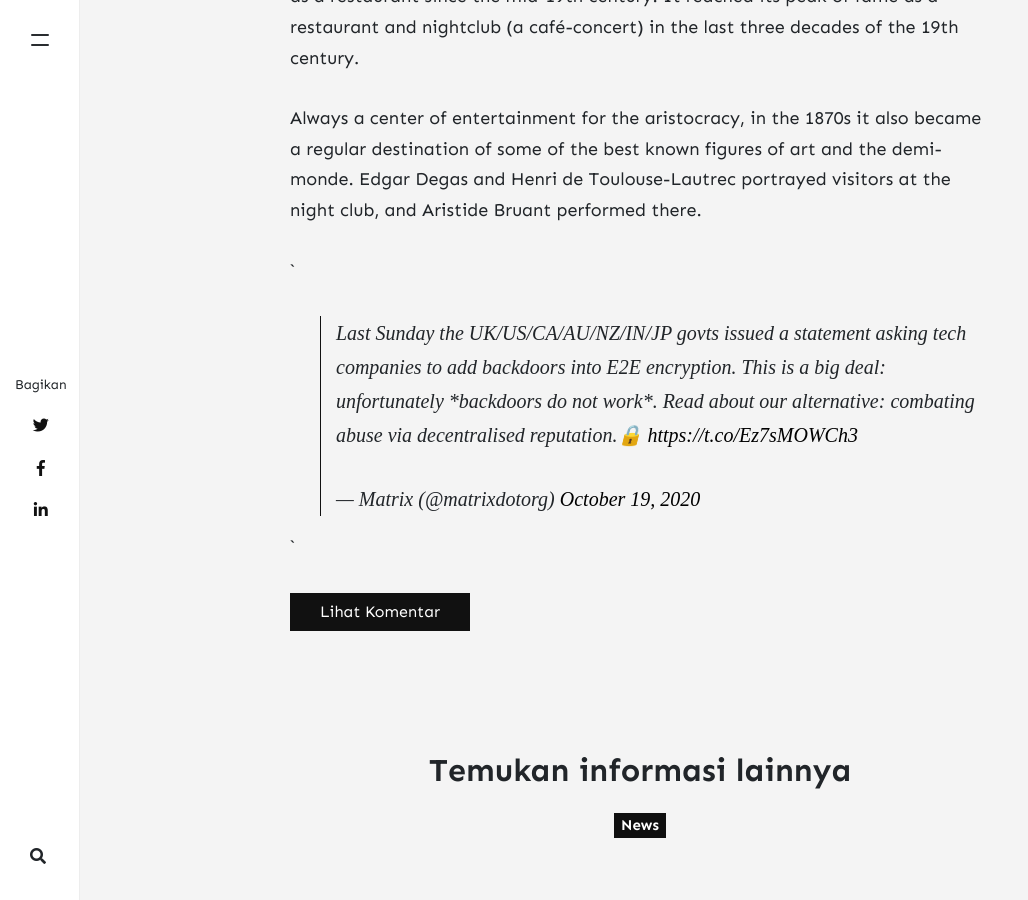
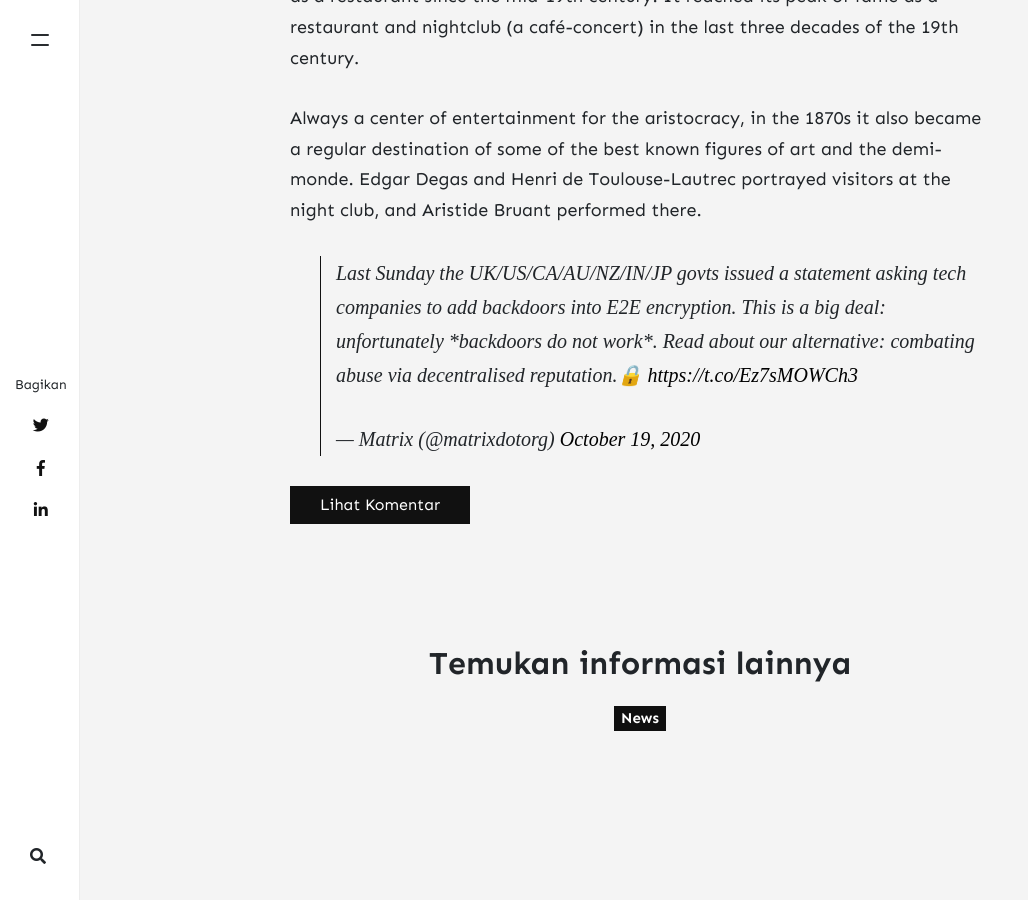
Before and after one commit to arytapermana/dsg-web, a Jekyll site: the page built from _posts/2020-10-20-contoh-post-pertama-jekyll-website-disekitar-game.md, in a window 1280 px wide and 900 px high, scrolled down 1514 px. Shown: the whole window, without its empty margins (0-1028 px from the left). Built offline with Jekyll 4.4.1, drawn with Linux system fonts in a browser that asks for light colours; nearby versions of some CDN libraries; comment, search, counter and statistics services are not loaded.

Commit message:
Update from Forestry.io arytapermana updated _posts/2020-10-20-contoh-post-pertama-jekyll-website-disekitar-game.md

```diff
--- a/_posts/2020-10-20-contoh-post-pertama-jekyll-website-disekitar-game.md
+++ b/_posts/2020-10-20-contoh-post-pertama-jekyll-website-disekitar-game.md
@@ -18,10 +18,10 @@ Within the Hôtel de Crillon, which was built in 1758, Les Ambassadeurs operated
 
 Always a center of entertainment for the aristocracy, in the 1870s it also became a regular destination of some of the best known figures of art and the demi-monde. Edgar Degas and Henri de Toulouse-Lautrec portrayed visitors at the night club, and Aristide Bruant performed there.
 
-{::options parse_block_html="false"/}
+{::options parse_block_html="false" /}
 
 <div class="center">
 
-`<blockquote class="twitter-tweet"><p lang="en" dir="ltr">Last Sunday the UK/US/CA/AU/NZ/IN/JP govts issued a statement asking tech companies to add backdoors into E2E encryption. This is a big deal: unfortunately *backdoors do not work*. Read about our alternative: combating abuse via decentralised reputation.🔒 <a href="https://t.co/Ez7sMOWCh3">https://t.co/Ez7sMOWCh3</a></p>&mdash; Matrix (@matrixdotorg) <a href="https://twitter.com/matrixdotorg/status/1318204786949447680?ref_src=twsrc%5Etfw">October 19, 2020</a></blockquote> <script async src="https://platform.twitter.com/widgets.js" charset="utf-8"></script>`
+<blockquote class="twitter-tweet"><p lang="en" dir="ltr">Last Sunday the UK/US/CA/AU/NZ/IN/JP govts issued a statement asking tech companies to add backdoors into E2E encryption. This is a big deal: unfortunately *backdoors do not work*. Read about our alternative: combating abuse via decentralised reputation.🔒 <a href="https://t.co/Ez7sMOWCh3">https://t.co/Ez7sMOWCh3</a></p>&mdash; Matrix (@matrixdotorg) <a href="https://twitter.com/matrixdotorg/status/1318204786949447680?ref_src=twsrc%5Etfw">October 19, 2020</a></blockquote> <script async src="https://platform.twitter.com/widgets.js" charset="utf-8"></script>
 
 </div>
```
